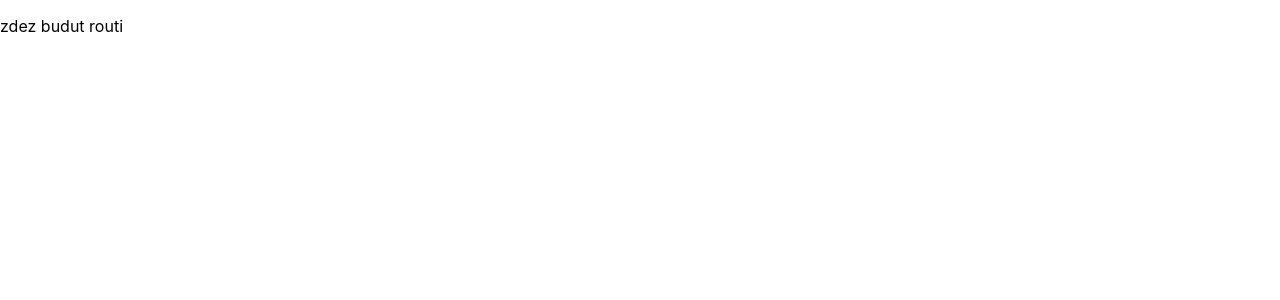
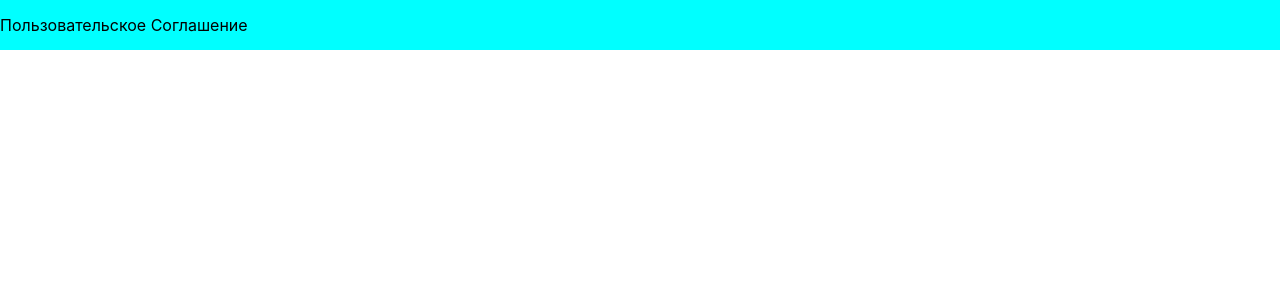
Before and after one commit to DocInfoAM/frontend, a React (Create React App) app in the folder patients-app/: page /TermsOfUse in a window 1280 px wide. Shown: the top 300 px of the page. Built offline with nearby package versions, Linux system fonts and the light colour scheme.

Commit message:
add terms of use page

```diff
--- a/patients-app/src/App.js
+++ b/patients-app/src/App.js
@@ -1,8 +1,20 @@
+import Header from "./components/Header/Header"
+import { BrowserRouter, Route, Routes } from "react-router-dom";
 import './App.css';
+import index from "./pages";
+import Terms from "./pages/TermsOfUse/TermsOfUse";
 
 function App() {
   return (
-    <p>zdez budut routi</p>
+    <BrowserRouter>
+    <Header/>
+    <div>
+      <Routes>
+        <Route path="/" Component={index} />
+        <Route path="/TermsOfUse" Component={Terms}/>
+      </Routes>
+    </div>
+    </BrowserRouter>
   );
 }
 
--- a/patients-app/src/components/Header/Header.jsx
+++ b/patients-app/src/components/Header/Header.jsx
@@ -1,7 +1,12 @@
 import classes from "./Header.module.css"
+import Navigation from "./Navigation/Navigation"
 
 const Header = () => {
-    <header className={classes.Header}>
-        prikol
-    </header>
+    return (
+        <header className={classes.header}>
+        <Navigation/>
+        </header>
+    )
 }
+
+export default Header;
--- a/patients-app/src/components/Header/Header.module.css
+++ b/patients-app/src/components/Header/Header.module.css
@@ -0,0 +1,13 @@
+header {
+    margin: 0 auto;
+    position: fixed;
+    width: 100%;
+    height: 50px;
+    display: flex;
+    align-items: center;
+    background-color: aqua;
+}
+
+header > *:visited {
+    color: rgb(118, 134, 54);
+}
--- /dev/null
+++ b/patients-app/src/components/Header/Navigation/Navigation.jsx
@@ -0,0 +1,14 @@
+import { Link } from "react-router-dom";
+import classes from "./Navigation.module.css"
+
+const Navigation = () => {
+    return (
+        <nav>
+            <Link to="/terms" id="Terms">
+                <div className={classes.item}>Пользовательское Соглашение</div>
+            </Link>
+        </nav>
+    )
+}
+
+export default Navigation
--- /dev/null
+++ b/patients-app/src/components/Header/Navigation/Navigation.module.css
@@ -0,0 +1,13 @@
+a {
+    color: black;
+}
+
+a:link {
+    color: black;
+    text-decoration: none;
+}
+
+a:visited {
+    color: black;
+    text-decoration: none;
+}
--- /dev/null
+++ b/patients-app/src/pages/TermsOfUse/TermsOfUse.jsx
@@ -0,0 +1,9 @@
+const Terms = () => {
+    return (
+        <div>
+            Пользовательское Соглашение
+        </div>
+    )
+}
+
+export default Terms;
--- /dev/null
+++ b/patients-app/src/pages/index.jsx
@@ -0,0 +1,7 @@
+const index = () => {
+    <div>
+        dada
+    </div>
+}
+
+export default index;
```
Also changed, not shown: patients-app/src/index.js (line endings or trailing spaces).
